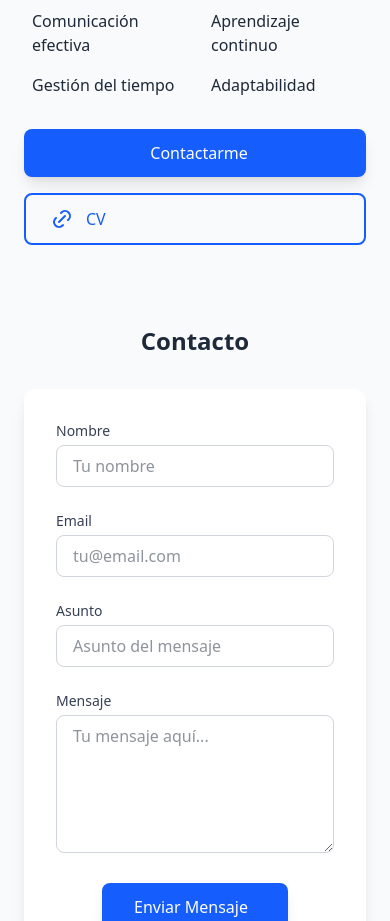
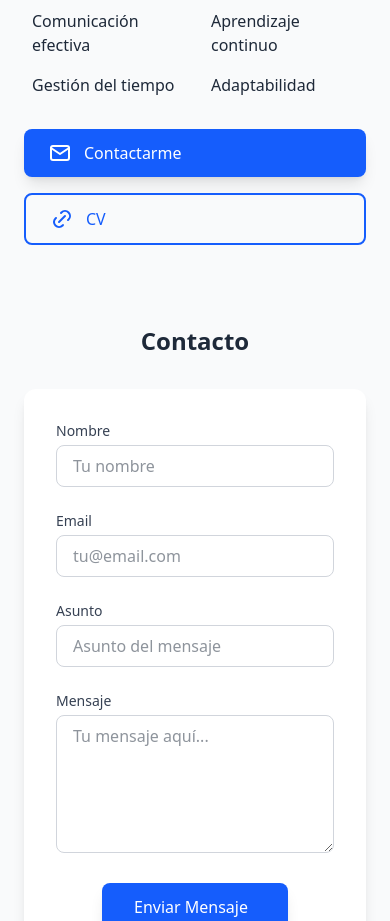
Before and after one commit to omar15hr/portafolio, a React (Vite) app: page / in a window 390 px wide. Shown: the part 8640-9561 px from the top of the page. Built offline with nearby package versions, Linux system fonts and the light colour scheme.

Commit message:
copiado de correo en el about

```diff
--- a/package.json
+++ b/package.json
@@ -13,6 +13,7 @@
     "@tailwindcss/vite": "^4.1.5",
     "react": "^19.0.0",
     "react-dom": "^19.0.0",
+    "sonner": "^2.0.3",
     "tailwindcss": "^4.1.5"
   },
   "devDependencies": {
--- a/src/App.tsx
+++ b/src/App.tsx
@@ -1,3 +1,4 @@
+import { Toaster } from "sonner";
 import { AboutSection } from "./components/AboutSection";
 import { EducationSection } from "./components/EducationSection";
 import { ExperienceSection } from "./components/ExperienceSection";
@@ -17,6 +18,7 @@ function App() {
       <ExperienceSection />
       <EducationSection />
       <AboutSection />
+      <Toaster />
       <Footer />
     </div>
   );
--- a/src/components/AboutSection.tsx
+++ b/src/components/AboutSection.tsx
@@ -1,7 +1,18 @@
+import { toast } from "sonner";
 import { ContactForm } from "./ContactForm";
-import { LinkIcon } from "./Icons";
+import { LinkIcon, MailIcon } from "./Icons";
+import { useState } from "react";
 
 export function AboutSection() {
+  const [copied, setCopied] = useState(false);
+
+  const handleCopy = () => {
+    navigator.clipboard.writeText("omarhrn@gmail.com");
+    setCopied(true);
+    toast.success("Correo omarhrn@gmail.com copiado!");
+    setTimeout(() => setCopied(false), 2000);
+  };
+
   return (
     <section id="sobre-mi" className="py-20 bg-gray-50">
       <div className="container mx-auto px-6">
@@ -20,10 +31,10 @@ export function AboutSection() {
           <div className="md:w-1/2">
             <h2 className="text-3xl md:text-4xl font-bold mb-6">Sobre Mí</h2>
             <p className="text-gray-600 mb-6">
-              Soy un desarrollador web full stack con 1 año de
-              experiencia creando aplicaciones web modernas y escalables. Mi
-              pasión es construir productos digitales que sean tanto funcionales
-              como atractivos.
+              Soy un desarrollador web full stack con 1 año de experiencia
+              creando aplicaciones web modernas y escalables. Mi pasión es
+              construir productos digitales que sean tanto funcionales como
+              atractivos.
             </p>
             <p className="text-gray-600 mb-6">
               Mi enfoque se centra en la experiencia del usuario, la
@@ -50,12 +61,42 @@ export function AboutSection() {
             </div>
 
             <div className="flex flex-col sm:flex-row space-y-4 sm:space-y-0 sm:space-x-4">
-              <button className="px-6 py-3 bg-blue-600 text-white rounded-lg hover:bg-blue-700 transition-all duration-300 shadow-lg hover:shadow-xl transform hover:-translate-y-1 cursor-pointer whitespace-nowrap !rounded-button">
-                <i className="fas fa-envelope mr-2"></i>Contactarme
+              <button
+                onClick={handleCopy}
+                className="flex items-center gap-3 px-6 py-3 bg-blue-600 text-white rounded-lg hover:bg-blue-700 transition-all duration-300 shadow-lg hover:shadow-xl transform hover:-translate-y-1 cursor-pointer whitespace-nowrap !rounded-button"
+              >
+                {copied ? (
+                  <>
+                    <svg
+                      className="w-6 h-6"
+                      fill="none"
+                      stroke="currentColor"
+                      viewBox="0 0 24 24"
+                    >
+                      <path
+                        strokeLinecap="round"
+                        strokeLinejoin="round"
+                        strokeWidth={2}
+                        d="M5 13l4 4L19 7"
+                      />
+                    </svg>
+                    ¡Copiado!
+                  </>
+                ) : (
+                  <>
+                    <MailIcon />
+                    Contactarme
+                  </>
+                )}
               </button>
-              <button className="flex gap-3 px-6 py-3 border-2 border-blue-600 text-blue-600 rounded-lg hover:bg-blue-50 transition-all duration-300 cursor-pointer whitespace-nowrap !rounded-button">
-                <LinkIcon />CV
-              </button>
+              <a
+                href="https://drive.google.com/file/d/1fIsCUGJsVw9Yn575a6g2dg6n8rBCGBvi/view?usp=sharing"
+                target="_blank"
+                className="flex gap-3 px-6 py-3 border-2 border-blue-600 text-blue-600 rounded-lg hover:bg-blue-50 transition-all duration-300 cursor-pointer whitespace-nowrap !rounded-button"
+              >
+                <LinkIcon />
+                CV
+              </a>
             </div>
           </div>
         </div>
--- a/src/components/Header.tsx
+++ b/src/components/Header.tsx
@@ -46,9 +46,6 @@ export function Header() {
               {item.label}
             </button>
           ))}
-          <button className="ml-2 px-4 py-2 bg-blue-600 text-white text-sm lg:text-base rounded-lg hover:bg-blue-700 transition-colors duration-300 shadow-sm hover:shadow">
-            Contacto
-          </button>
         </nav>
 
         {/* Mobile Menu Button */}
--- a/src/components/HeroSection.tsx
+++ b/src/components/HeroSection.tsx
@@ -53,7 +53,8 @@ export function HeroSection() {
           </p>
           <div className="flex flex-col sm:flex-row space-y-4 sm:space-y-0 sm:space-x-4 justify-center md:justify-start">
             <a
-              href="#"
+              href="https://drive.google.com/file/d/1fIsCUGJsVw9Yn575a6g2dg6n8rBCGBvi/view?usp=sharing"
+              target="_blank"
               className="flex items-center justify-center gap-2 px-6 py-3 bg-blue-600 text-white rounded-lg hover:bg-blue-700 transition-all duration-300 shadow-lg hover:shadow-xl transform hover:-translate-y-1 cursor-pointer whitespace-nowrap"
             >
               Ver CV
--- a/src/components/Icons.tsx
+++ b/src/components/Icons.tsx
@@ -816,3 +816,22 @@ export const SchoolIcon = () => (
     <path d="M6 10.6v5.4a6 3 0 0 0 12 0v-5.4" />
   </svg>
 );
+
+export const MailIcon = () => (
+  <svg
+    xmlns="http://www.w3.org/2000/svg"
+    width={24}
+    height={24}
+    viewBox="0 0 24 24"
+    fill="none"
+    stroke="currentColor"
+    strokeWidth={2}
+    strokeLinecap="round"
+    strokeLinejoin="round"
+    className="icon icon-tabler icons-tabler-outline icon-tabler-mail"
+  >
+    <path stroke="none" d="M0 0h24v24H0z" fill="none" />
+    <path d="M3 7a2 2 0 0 1 2 -2h14a2 2 0 0 1 2 2v10a2 2 0 0 1 -2 2h-14a2 2 0 0 1 -2 -2v-10z" />
+    <path d="M3 7l9 6l9 -6" />
+  </svg>
+);
```
Also changed, not shown: 1 other file (tests, documents, lock files or other folders).
